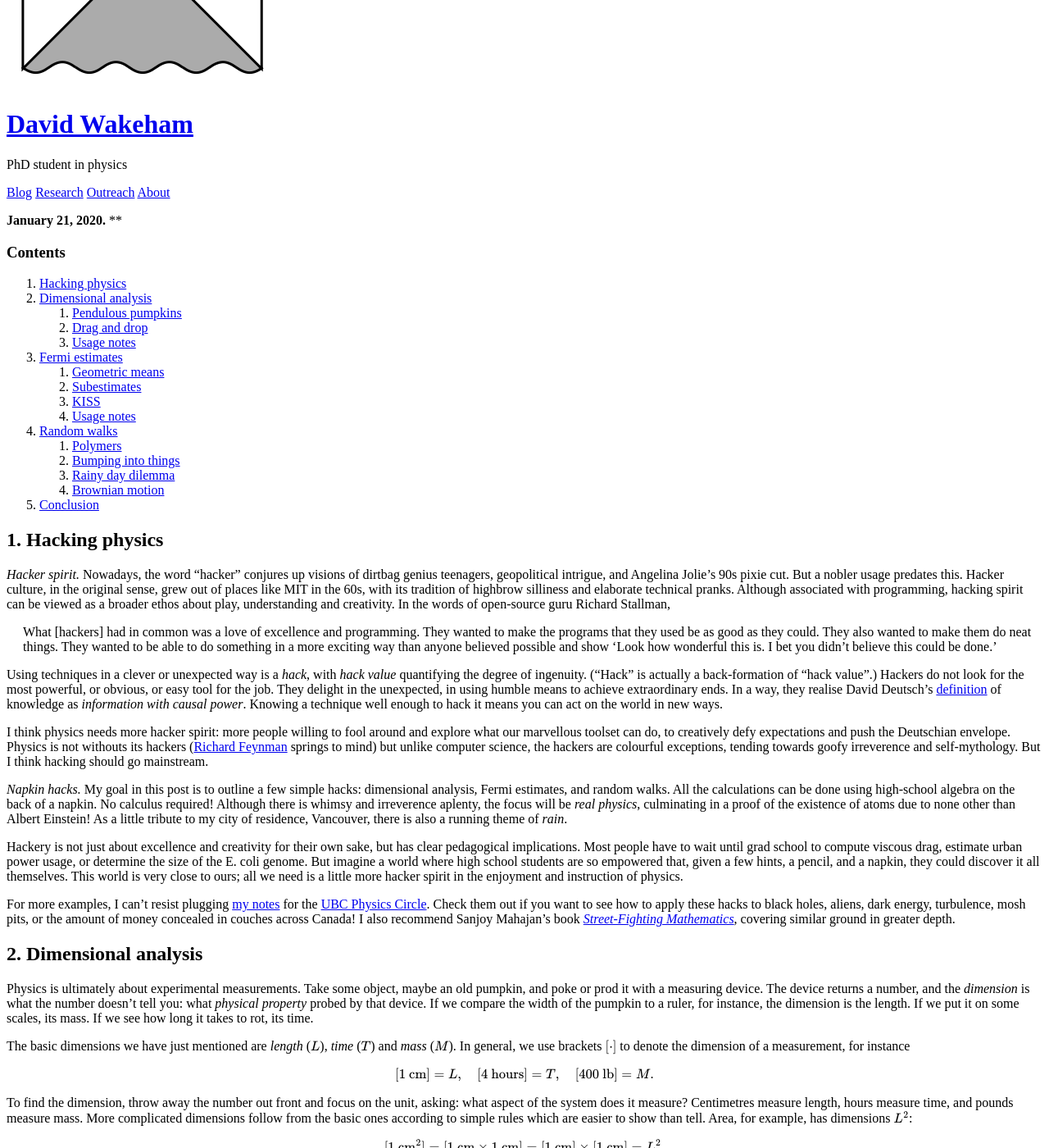
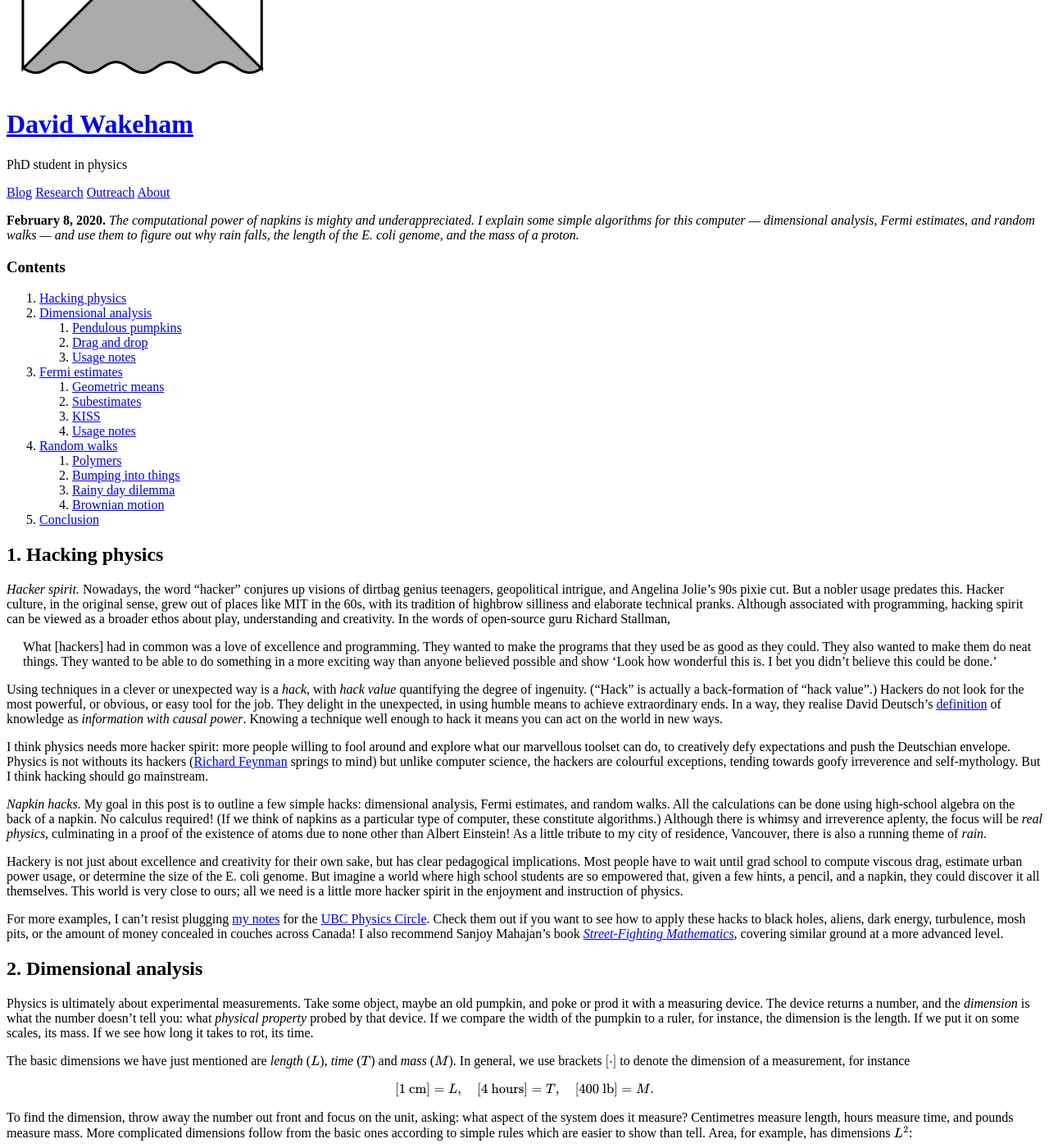
Before and after one commit to hapax/hapax.github.io, a Jekyll site: the page built from assets/simple-physics.md, in a window 1280 px wide and 1400 px high, scrolled down 244 px. Shown: the whole window at 82% size. Built offline with Jekyll 4.4.1, drawn with Linux system fonts in a browser that asks for light colours; our own code applies the rules of GitHub Pages for plain Markdown files; formulas are drawn with MathJax 3; a script that is not in the unit is left out.

Commit message:
Update simple-physics.md

```diff
--- a/assets/simple-physics.md
+++ b/assets/simple-physics.md
@@ -7,7 +7,11 @@ categories: [Physics, Teaching, Hacks]
 date:  2020-01-06
 ---
 
-**January 21, 2020.** **
+**February 8, 2020.** *The computational power of napkins is mighty
+  and underappreciated. I explain some simple algorithms for this
+  computer --- dimensional analysis, Fermi estimates, and random walks
+  --- and use them to figure out why rain falls, the length of the
+  E. coli genome, and the mass of a proton.*
 
 ### Contents
 
@@ -75,6 +79,8 @@ But I think hacking should go mainstream.
 dimensional analysis, Fermi estimates, and random walks.
 All the calculations can be done using high-school algebra on the
 back of a napkin. No calculus required!
+(If we think of napkins as a particular type of computer, these
+constitute algorithms.)
 Although there is whimsy and irreverence aplenty, the focus will be
 *real physics*, culminating in a proof of the existence of atoms due
 to none other than Albert Einstein!
@@ -99,7 +105,7 @@ to black holes, aliens, dark energy, turbulence, mosh pits, or the amount
 of money concealed in couches across Canada!
 I also recommend Sanjoy Mahajan's book
 [*Street-Fighting Mathematics*](http://streetfightingmath.com/),
-covering similar ground in greater depth.
+covering similar ground at a more advanced level.
 
 ## 2. Dimensional analysis <a id="sec-2" name="sec-2"></a>
 
```
